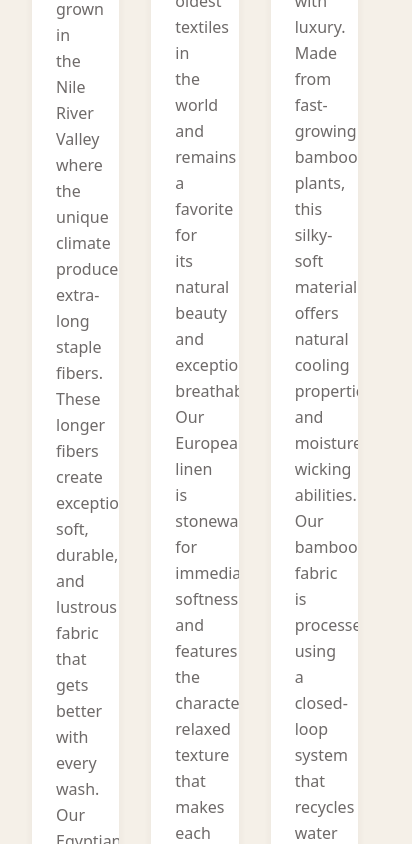
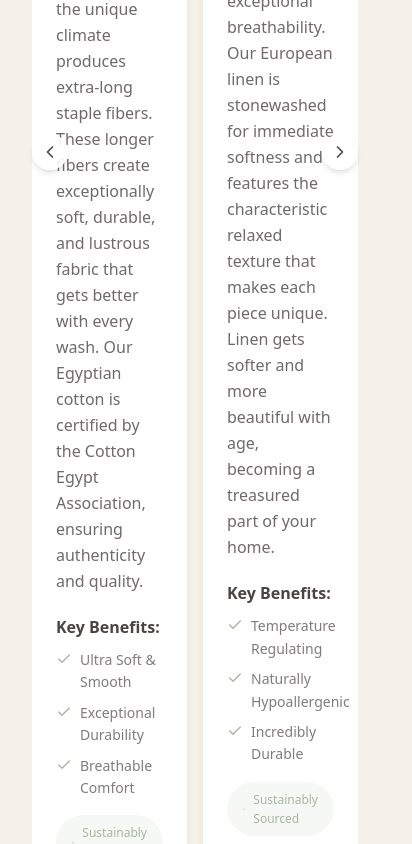
Before and after one commit to walimakh/cozy-haven, a React (Vite) app: page / in a window 390 px wide. Shown: the part 3060-3904 px from the top of the page, 412 px wide, since content can reach past the window. Built offline with nearby package versions, Linux system fonts and the light colour scheme.

Commit message:
Adding 2 column view point for the mobile version

```diff
--- a/src/components/homepage/MaterialEducation.tsx
+++ b/src/components/homepage/MaterialEducation.tsx
@@ -1,8 +1,19 @@
+import { useRef } from 'react';
 import { materials } from '../../data';
 import Card from '../common/Card';
-import { Check, Sustainable } from '../common/icons';
+import { Check, Sustainable, ChevronLeft, ChevronRight } from '../common/icons';
 
 export default function MaterialEducation() {
+  const scrollRef = useRef<HTMLDivElement>(null);
+
+  const scroll = (direction: 'left' | 'right') => {
+    if (scrollRef.current) {
+      const cardWidth = scrollRef.current.offsetWidth / 2;
+      const scrollAmount = direction === 'left' ? -cardWidth : cardWidth;
+      scrollRef.current.scrollBy({ left: scrollAmount, behavior: 'smooth' });
+    }
+  };
+
   return (
     <section className="w-full bg-cream py-16">
       <div className="mx-auto max-w-[1200px] px-8">
@@ -29,10 +40,30 @@ export default function MaterialEducation() {
           </p>
         </div>
 
-        {/* Materials Grid */}
-        <div className="grid grid-cols-3 gap-8">
+        {/* Materials Grid - Desktop: 3 columns, Mobile: horizontal scroll */}
+        <div className="relative">
+          {/* Mobile scroll arrows */}
+          <button
+            onClick={() => scroll('left')}
+            className="absolute left-0 top-1/2 -translate-y-1/2 z-10 bg-white/90 rounded-full p-2 shadow-md md:hidden"
+            aria-label="Scroll left"
+          >
+            <ChevronLeft className="h-5 w-5 text-charcoal" />
+          </button>
+          <button
+            onClick={() => scroll('right')}
+            className="absolute right-0 top-1/2 -translate-y-1/2 z-10 bg-white/90 rounded-full p-2 shadow-md md:hidden"
+            aria-label="Scroll right"
+          >
+            <ChevronRight className="h-5 w-5 text-charcoal" />
+          </button>
+
+          <div
+            ref={scrollRef}
+            className="flex gap-4 overflow-x-auto pb-4 snap-x snap-mandatory scrollbar-hide md:grid md:grid-cols-3 md:gap-8 md:overflow-visible md:pb-0"
+          >
             {materials.map((material) => (
-            <Card key={material.id} className="group overflow-hidden">
+              <Card key={material.id} className="group overflow-hidden flex-shrink-0 w-[calc(50%-8px)] md:w-auto snap-start">
                 {/* Material Image */}
                 <div className="relative mb-6 h-[240px] overflow-hidden rounded-lg">
                   <img
@@ -115,6 +146,7 @@ export default function MaterialEducation() {
             ))}
           </div>
         </div>
+      </div>
     </section>
   );
 }
--- a/src/components/homepage/SocialProof.tsx
+++ b/src/components/homepage/SocialProof.tsx
@@ -1,7 +1,18 @@
+import { useRef } from 'react';
 import { reviews } from '../../data';
-import { Star, ShieldCheck } from '../common/icons';
+import { Star, ShieldCheck, ChevronLeft, ChevronRight } from '../common/icons';
 
 export default function SocialProof() {
+  const scrollRef = useRef<HTMLDivElement>(null);
+
+  const scroll = (direction: 'left' | 'right') => {
+    if (scrollRef.current) {
+      const cardWidth = scrollRef.current.offsetWidth / 2;
+      const scrollAmount = direction === 'left' ? -cardWidth : cardWidth;
+      scrollRef.current.scrollBy({ left: scrollAmount, behavior: 'smooth' });
+    }
+  };
+
   // Get featured reviews (top 3 most helpful)
   const featuredReviews = [...reviews]
     .sort((a, b) => b.helpfulCount - a.helpfulCount)
@@ -67,8 +78,8 @@ export default function SocialProof() {
           </p>
         </div>
 
-        {/* Instagram-style Photo Grid */}
-        <div className="mb-12 grid grid-cols-6 gap-3">
+        {/* Instagram-style Photo Grid - Desktop: 6 columns, Mobile: 3 columns */}
+        <div className="mb-12 grid grid-cols-3 md:grid-cols-6 gap-2 md:gap-3">
           {[
             'https://images.unsplash.com/photo-1616594039964-ae9021a400a0?w=400&q=80',
             'https://images.unsplash.com/photo-1505693416388-ac5ce068fe85?w=400&q=80',
@@ -90,12 +101,32 @@ export default function SocialProof() {
           ))}
         </div>
 
-        {/* Featured Reviews */}
-        <div className="grid grid-cols-3 gap-6">
+        {/* Featured Reviews - Desktop: 3 columns, Mobile: horizontal scroll */}
+        <div className="relative">
+          {/* Mobile scroll arrows */}
+          <button
+            onClick={() => scroll('left')}
+            className="absolute left-0 top-1/2 -translate-y-1/2 z-10 bg-white/90 rounded-full p-2 shadow-md md:hidden"
+            aria-label="Scroll left"
+          >
+            <ChevronLeft className="h-5 w-5 text-charcoal" />
+          </button>
+          <button
+            onClick={() => scroll('right')}
+            className="absolute right-0 top-1/2 -translate-y-1/2 z-10 bg-white/90 rounded-full p-2 shadow-md md:hidden"
+            aria-label="Scroll right"
+          >
+            <ChevronRight className="h-5 w-5 text-charcoal" />
+          </button>
+
+          <div
+            ref={scrollRef}
+            className="flex gap-4 overflow-x-auto pb-4 snap-x snap-mandatory scrollbar-hide md:grid md:grid-cols-3 md:gap-6 md:overflow-visible md:pb-0"
+          >
             {featuredReviews.map((review) => (
               <div
                 key={review.id}
-              className="rounded-lg border border-charcoal/10 bg-white p-6 shadow-sm transition-shadow duration-200 hover:shadow-md"
+                className="rounded-lg border border-charcoal/10 bg-white p-6 shadow-sm transition-shadow duration-200 hover:shadow-md flex-shrink-0 w-[calc(50%-8px)] md:w-auto snap-start"
               >
                 {/* Rating */}
                 <div className="mb-3">
@@ -172,6 +203,7 @@ export default function SocialProof() {
             ))}
           </div>
         </div>
+      </div>
     </section>
   );
 }
--- a/src/index.css
+++ b/src/index.css
@@ -201,6 +201,16 @@
     @apply snap-start;
   }
 
+  /* Scrollbar Hide - Utility to hide scrollbars */
+  .scrollbar-hide {
+    -webkit-overflow-scrolling: touch;  /* Smooth scrolling on iOS */
+    scrollbar-width: none;  /* Hide scrollbar on Firefox */
+  }
+
+  .scrollbar-hide::-webkit-scrollbar {
+    display: none;  /* Hide scrollbar on Chrome/Safari */
+  }
+
   /* Mobile Spacing - Reduced padding for mobile */
   .mobile-spacing {
     @apply py-8 md:py-16;  /* 32px mobile, 64px desktop */
```
Lines whose indentation alone changed are shown as unchanged.
